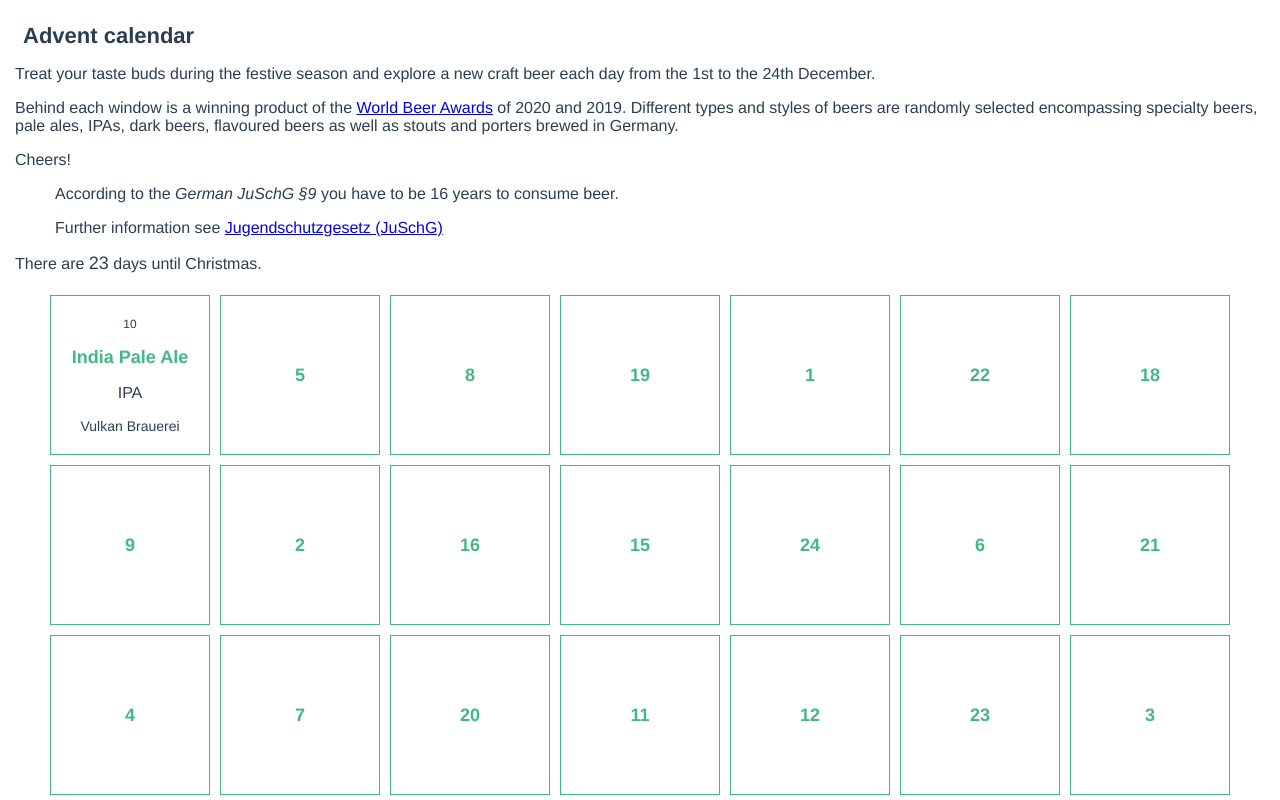
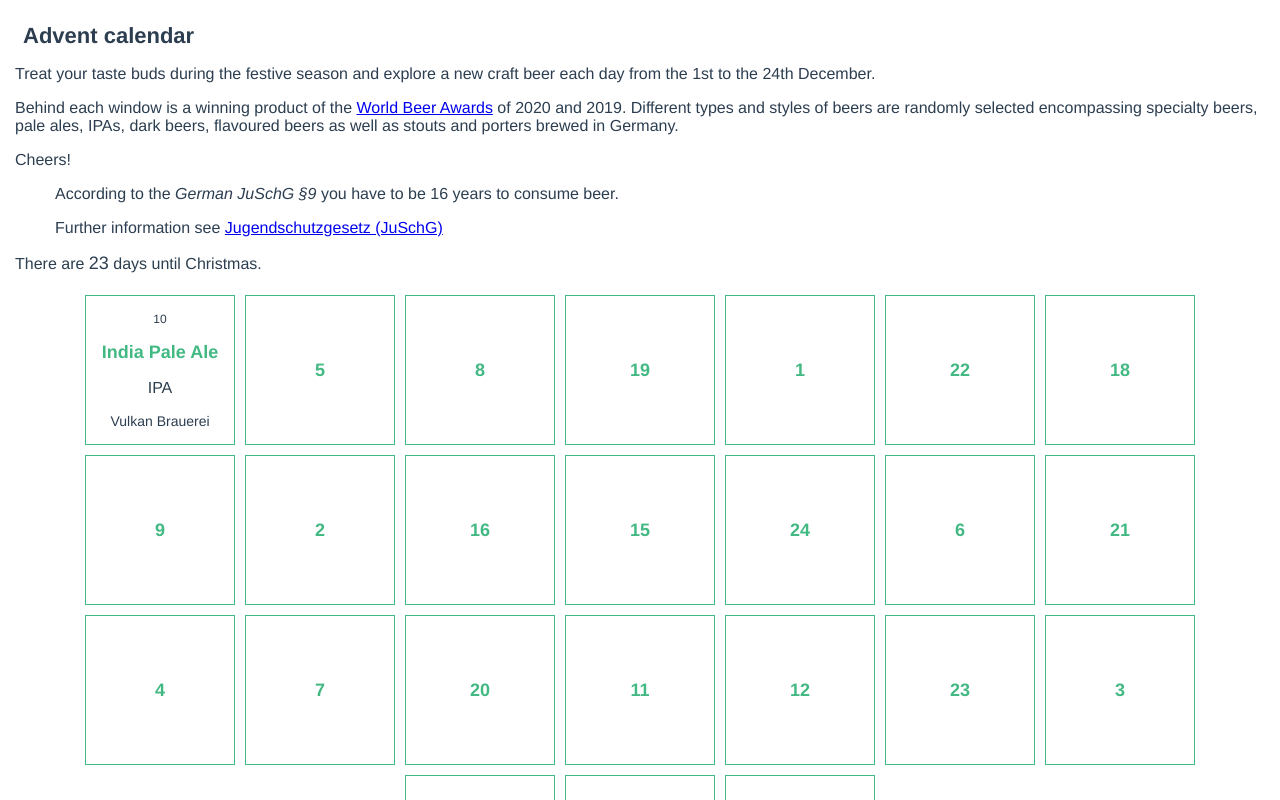
Before and after one commit to Fractalbonita/advent-calendar, a Vue app: page / in a window 1280 px wide. Both pictures are taken after a click on the item "10". Shown: the top 800 px of the page. Built offline with nearby package versions, Linux system fonts and the light colour scheme; data requests are answered from the project's data file.

Commit message:
Enhance layout and prevent background scrolling

```diff
--- a/src/components/CalendarWindow.vue
+++ b/src/components/CalendarWindow.vue
@@ -1,13 +1,13 @@
 <template>
-  <div v-if="openWindow" key="window-open" class="window--open">
+  <div v-if="openWindow" key="window-open" class="window window--open">
     <p class="window__overline">{{ windowNumber }}</p>
-    <h2 v-on:click="$emit('open-window')" class="window__headline-2">
+    <h2 v-on:click.stop="$emit('open-window')" class="window__headline-2">
       {{ name }}
     </h2>
     <p class="window__subtitle-1">{{ category }}</p>
     <p class="window__subtitle-2">{{ brewery }}</p>
   </div>
-  <div v-else key="window-closed" class="window--closed">
+  <div v-else key="window-closed" class="window window--closed">
     <h2 class="window__headline-2">{{ windowNumber }}</h2>
   </div>
 </template>
@@ -29,6 +29,12 @@ export default Vue.extend({
 
 <style lang="scss" scoped>
 .window {
+  display: flex;
+  flex-direction: column;
+  height: 150px;
+  justify-content: center;
+  width: 150px;
+
   &__overline {
     font-size: $overline-size;
     margin: 0.5rem;
@@ -57,21 +63,11 @@ export default Vue.extend({
   }
   &--closed {
     border: 1px solid $primary-color;
-    display: flex;
-    flex-direction: column;
-    height: 160px;
-    justify-content: center;
     text-align: center;
-    width: 160px;
   }
   &--open {
     border: 1px solid $primary-color;
-    display: flex;
-    flex-direction: column;
-    height: 160px;
-    justify-content: center;
     text-align: center;
-    width: 160px;
   }
 }
 </style>
```
